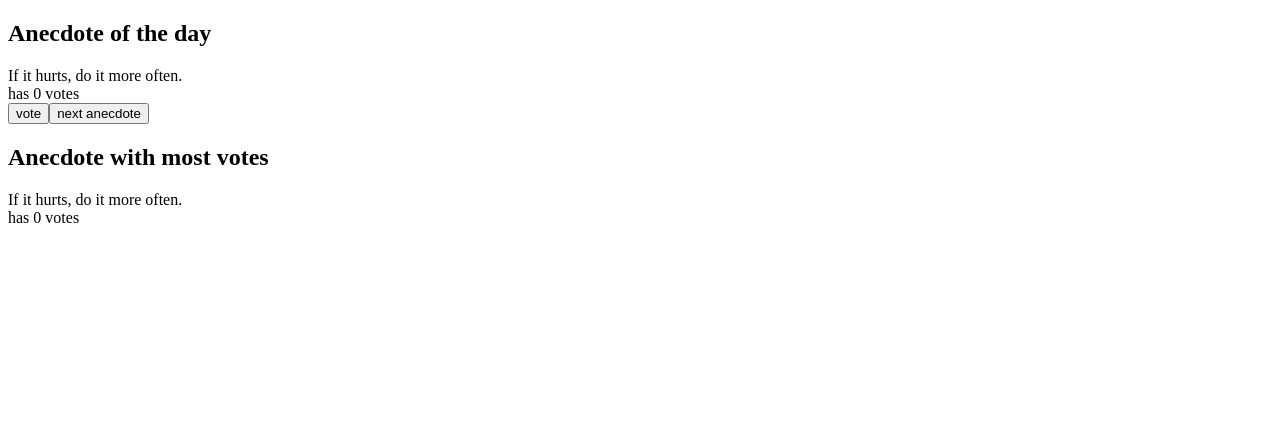
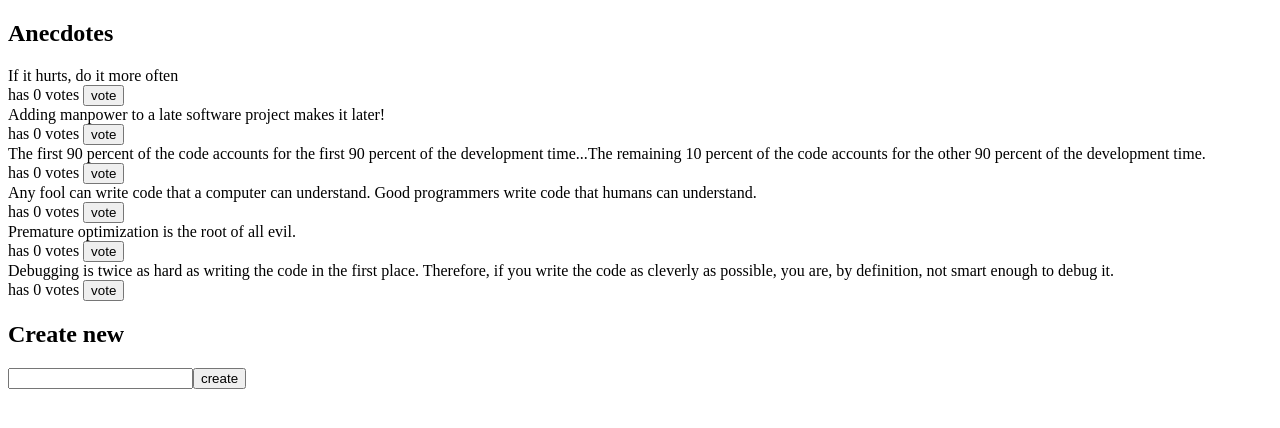
Before and after one commit to marekzelinka/anecdotes-redux, a React (Vite) app: page / in a window 1280 px wide. Shown: the top 428 px of the page. Built offline with nearby package versions, Linux system fonts and the light colour scheme.

Commit message:
setup for tests

```diff
--- a/package.json
+++ b/package.json
@@ -12,7 +12,9 @@
   },
   "dependencies": {
     "react": "^18.3.1",
-    "react-dom": "^18.3.1"
+    "react-dom": "^18.3.1",
+    "react-redux": "^9.1.2",
+    "redux": "^5.0.1"
   },
   "devDependencies": {
     "@types/react": "^18.3.3",
--- a/src/App.jsx
+++ b/src/App.jsx
@@ -1,59 +1,45 @@
-import { useState } from 'react'
-
-let anecdotes = [
-  'If it hurts, do it more often.',
-  'Adding manpower to a late software project makes it later!',
-  'The first 90 percent of the code accounts for the first 90 percent of the development time...The remaining 10 percent of the code accounts for the other 90 percent of the development time.',
-  'Any fool can write code that a computer can understand. Good programmers write code that humans can understand.',
-  'Premature optimization is the root of all evil.',
-  'Debugging is twice as hard as writing the code in the first place. Therefore, if you write the code as cleverly as possible, you are, by definition, not smart enough to debug it.',
-  'Programming without an extremely heavy use of console.log is same as if a doctor would refuse to use x-rays or blood tests when diagnosing patients.',
-  'The only way to go fast, is to go well.',
-]
-
-function getRandomAnecdoteIndex() {
-  return Math.floor(Math.random() * anecdotes.length)
-}
-
-function getMostVotesAnecdote(points) {
-  let mostPoints = Math.max(...points)
-  let anecdoteIndex = points.indexOf(mostPoints)
-
-  return { anecdote: anecdotes[anecdoteIndex], points: mostPoints }
-}
+import { useSelector } from 'react-redux'
 
 function App() {
-  let [selected, setSelected] = useState(0)
-  let [points, setPoints] = useState(Array(anecdotes.length).fill(0))
-
-  let topAnecdote = getMostVotesAnecdote(points)
-
-  let handleNext = () => setSelected(getRandomAnecdoteIndex())
-
-  let handleVote = () => {
-    let copy = points.slice()
-    copy[selected] += 1
-    setPoints(copy)
-  }
+  const anecdotes = useSelector((state) => state)
 
   return (
     <>
-      <section>
-        <h2>Anecdote of the day</h2>
-        <div>{anecdotes[selected]}</div>
-        <div>has {points[selected]} votes</div>
-        <button type="button" onClick={handleVote}>
-          vote
-        </button>
-        <button type="button" onClick={handleNext}>
-          next anecdote
-        </button>
-      </section>
-      <section>
-        <h2>Anecdote with most votes</h2>
-        <div>{topAnecdote.anecdote}</div>
-        <div>has {topAnecdote.points} votes</div>
-      </section>
+      <h2>Anecdotes</h2>
+      {anecdotes.map((anecdote) => (
+        <div key={anecdote.id}>
+          <div>{anecdote.content}</div>
+          <div>
+            has {anecdote.votes} votes{' '}
+            <button
+              type="button"
+              onClick={() => console.log('vote', anecdote.id)}
+            >
+              vote
+            </button>
+          </div>
+        </div>
+      ))}
+      <h2>Create new</h2>
+      <form
+        onSubmit={(event) => {
+          event.preventDefault()
+
+          const form = event.target
+          const formData = new FormData(form)
+
+          const anecdote = formData.get('anecdote')?.toString()
+          console.log('create', anecdote)
+        }}
+      >
+        <input
+          type="text"
+          name="anecdote"
+          id="anecdote"
+          aria-label="New anecodte"
+        />
+        <button type="submit">create</button>
+      </form>
     </>
   )
 }
--- a/src/main.jsx
+++ b/src/main.jsx
@@ -1,9 +1,16 @@
 import React from 'react'
 import ReactDOM from 'react-dom/client'
+import { Provider } from 'react-redux'
+import { legacy_createStore as createStore } from 'redux'
 import App from './App.jsx'
+import { reducer } from './reducer.js'
+
+const store = createStore(reducer)
 
 ReactDOM.createRoot(document.getElementById('root')).render(
   <React.StrictMode>
-    <App />
+    <Provider store={store}>
+      <App />
+    </Provider>
   </React.StrictMode>,
 )
--- /dev/null
+++ b/src/reducer.js
@@ -0,0 +1,27 @@
+const anecdotesAtStart = [
+  'If it hurts, do it more often',
+  'Adding manpower to a late software project makes it later!',
+  'The first 90 percent of the code accounts for the first 90 percent of the development time...The remaining 10 percent of the code accounts for the other 90 percent of the development time.',
+  'Any fool can write code that a computer can understand. Good programmers write code that humans can understand.',
+  'Premature optimization is the root of all evil.',
+  'Debugging is twice as hard as writing the code in the first place. Therefore, if you write the code as cleverly as possible, you are, by definition, not smart enough to debug it.',
+]
+
+const generateId = () => (100000 * Math.random()).toFixed(0)
+
+const toAnecdoteObject = (anecdote) => {
+  return {
+    content: anecdote,
+    id: generateId(),
+    votes: 0,
+  }
+}
+
+const initialState = anecdotesAtStart.map(toAnecdoteObject)
+
+export function reducer(state = initialState, action) {
+  console.log('state now: ', state)
+  console.log('action', action)
+
+  return state
+}
```
Also changed, not shown: 1 other file (tests, documents, lock files or other folders).
